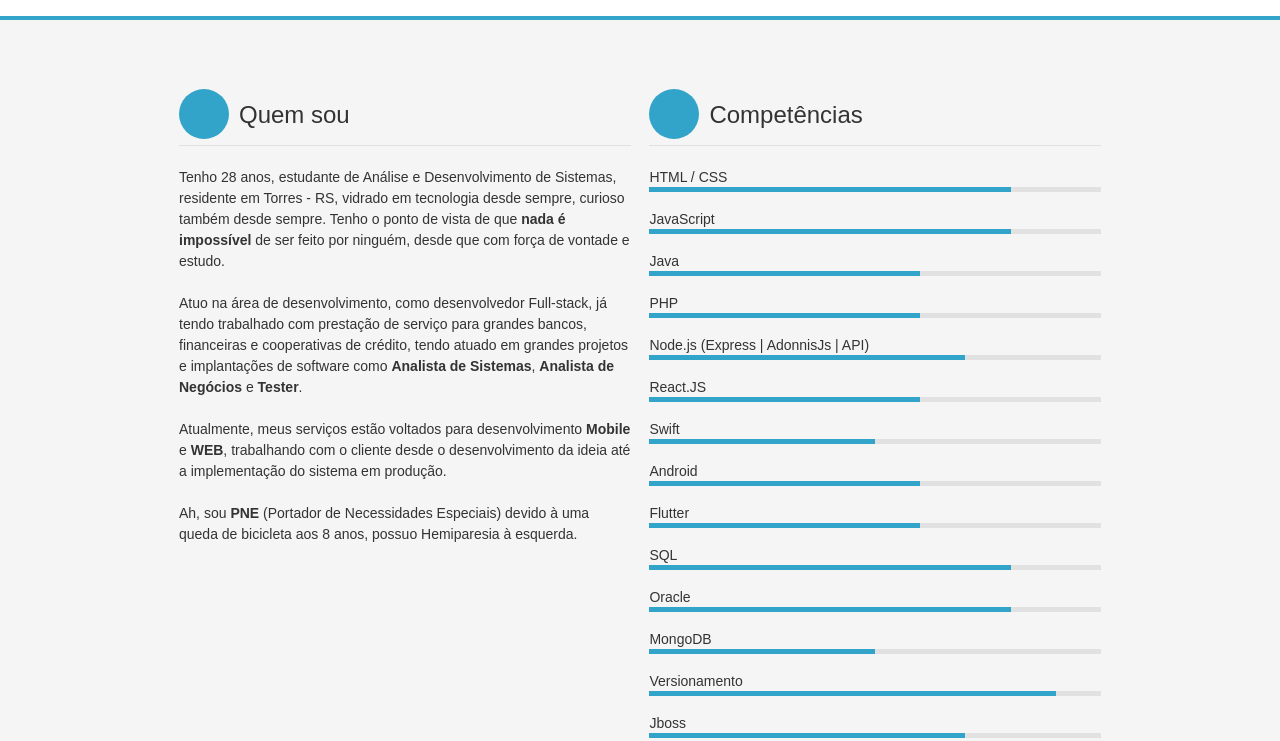
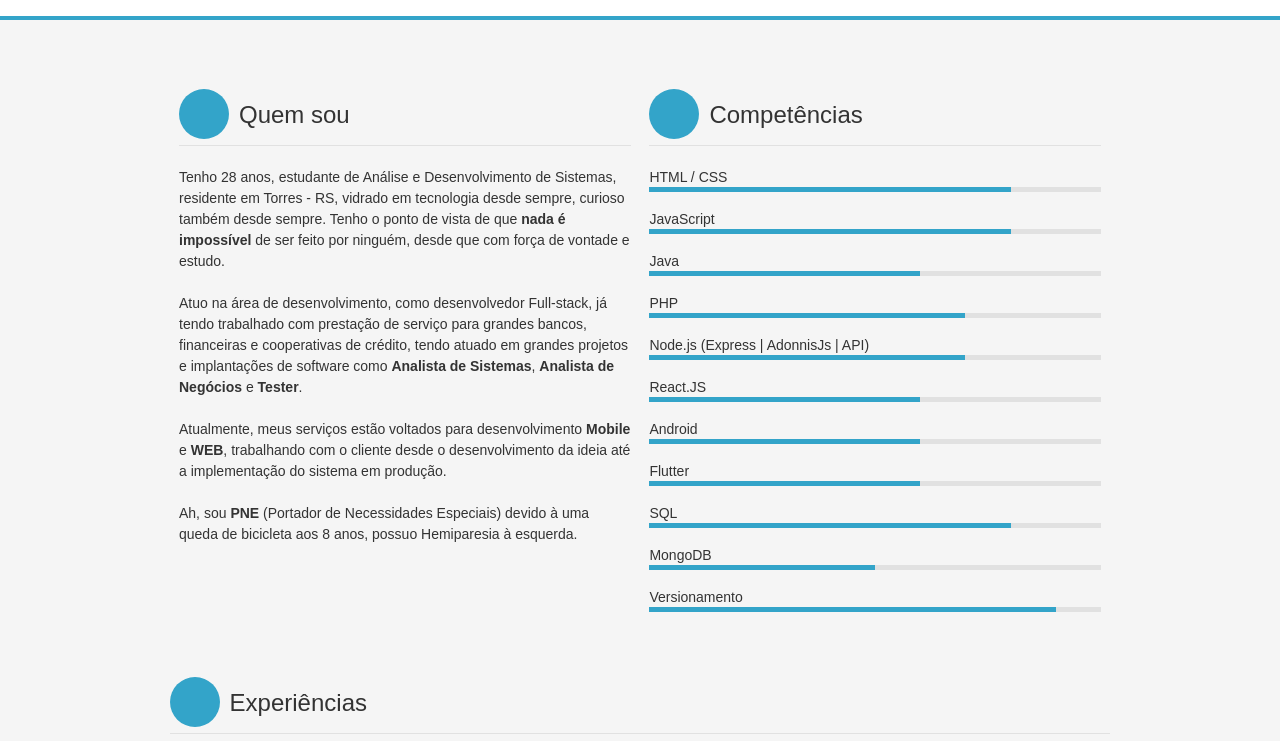
Before and after one commit to rminossi/rminossi.github.io, a plain HTML site: page curriculo/index.html in a window 1280 px wide. Shown: the part 211-952 px from the top of the page. Drawn offline with Linux system fonts and the light colour scheme; a web font is replaced by a local one.

Commit message:
Update index.html

```diff
--- a/curriculo/index.html
+++ b/curriculo/index.html
@@ -60,19 +60,15 @@
 										<ul class="barres">
 												<li data-skills="80">HTML / CSS<span style="width: 80%;"></span></li>
 												<li data-skills="80">JavaScript<span style="width: 80%;"></span></li>
-												<li data-skills="60">Java<span style="width: 60%;"></span></li>
-												<li data-skills="60">PHP<span style="width: 60%;"></span></li>
+												<li data-skills="40">Java<span style="width: 60%;"></span></li>
+												<li data-skills="70">PHP<span style="width: 60%;"></span></li>
 												<li data-skills="70">Node.js (Express | AdonnisJs | API)<span style="width: 70%;"></span></li>
 												<li data-skills="60">React.JS<span style="width: 60%;"></span></li>
-												<li data-skills="50">Swift<span style="width: 50%;"></span></li>
 												<li data-skills="60">Android<span style="width: 60%;"></span></li>
 												<li data-skills="60">Flutter<span style="width: 60%;"></span></li>
 												<li data-skills="80">SQL<span style="width: 80%;"></span></li>
-												<li data-skills="80">Oracle<span style="width: 80%;"></span></li>
 												<li data-skills="50">MongoDB<span style="width: 50%;"></span></li>
 												<li data-skills="90">Versionamento<span style="width: 90%;"></span></li>
-												<li data-skills="70">Jboss<span style="width: 70%;"></span></li>
-												<li data-skills="70">Tomcat<span style="width: 70%;"></span></li>
 
 										</ul>
 								</div>
```
